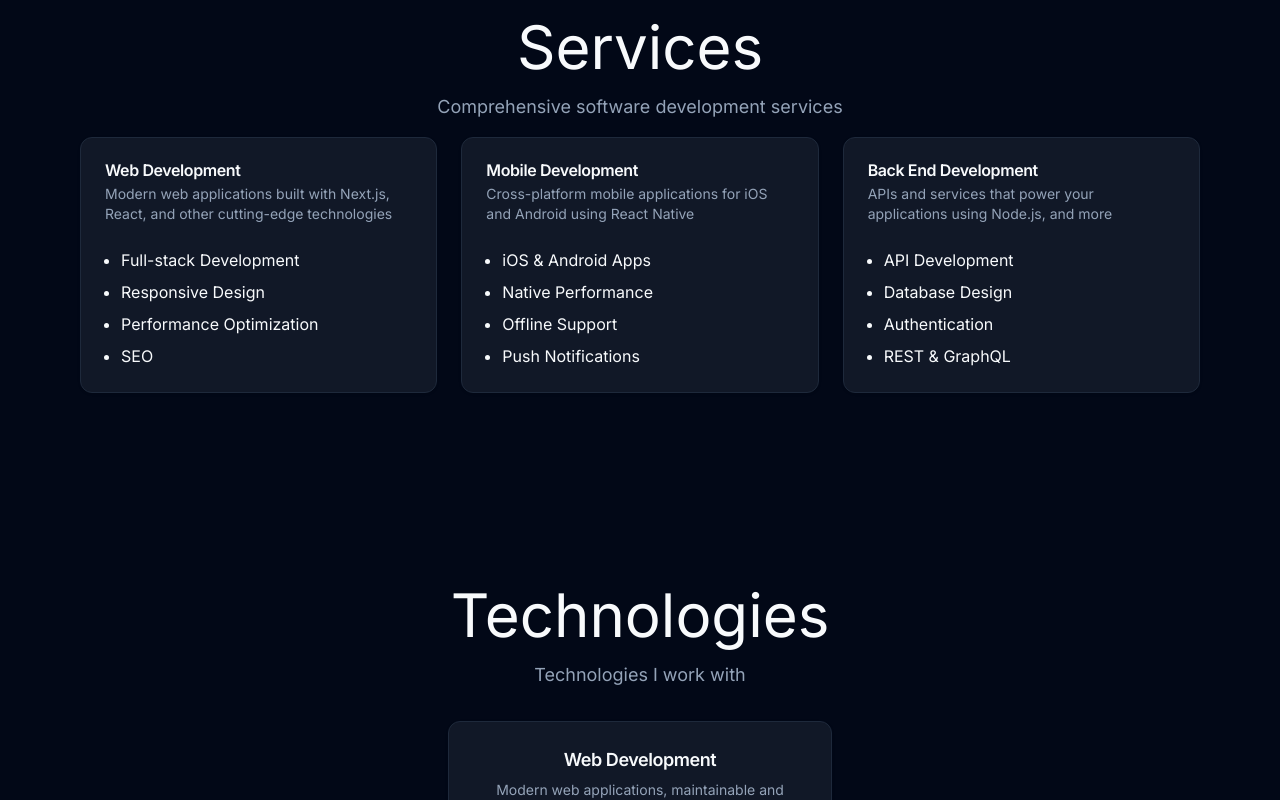
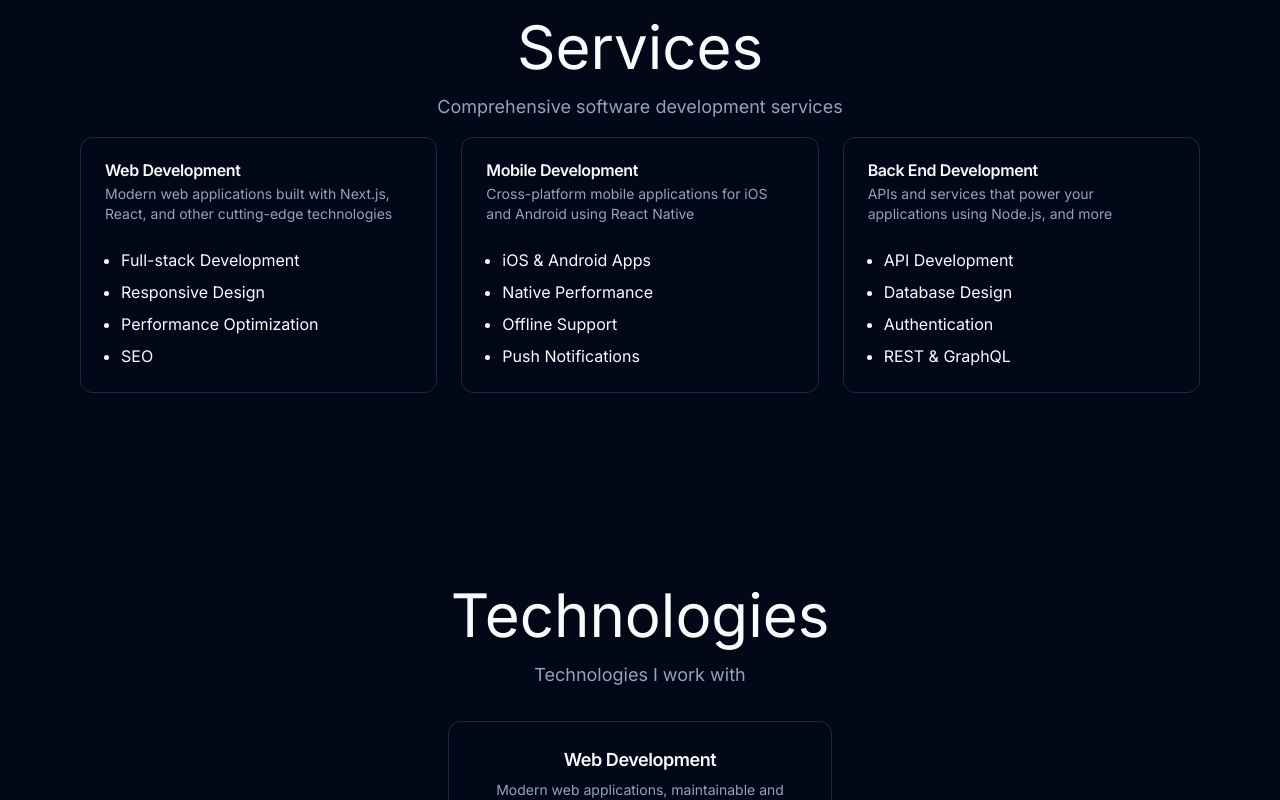
Before and after one commit to erkamkrs/portfolio-website, a Next.js app: page / in a window 1280 px wide. Shown: the part 2040-2840 px from the top of the page. Built offline with nearby package versions, Linux system fonts and the light colour scheme.

Commit message:
fix(card): remove redundant background color from card component

```diff
--- a/components/ui/card.tsx
+++ b/components/ui/card.tsx
@@ -9,7 +9,7 @@ const Card = React.forwardRef<
   <div
     ref={ref}
     className={cn(
-      "rounded-xl border bg-card text-card-foreground shadow bg-gray-900 mt-4",
+      "rounded-xl border bg-card text-card-foreground shadow  mt-4",
       className
     )}
     {...props}
```
